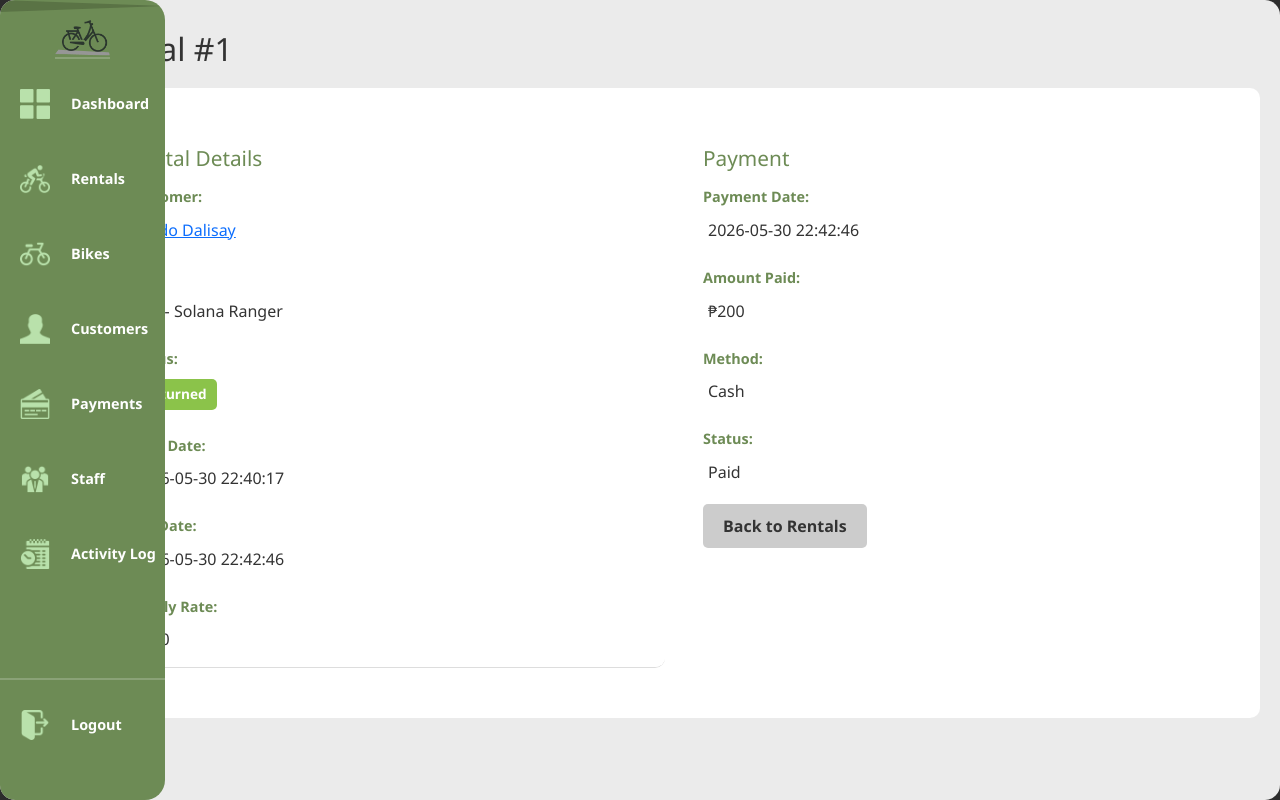
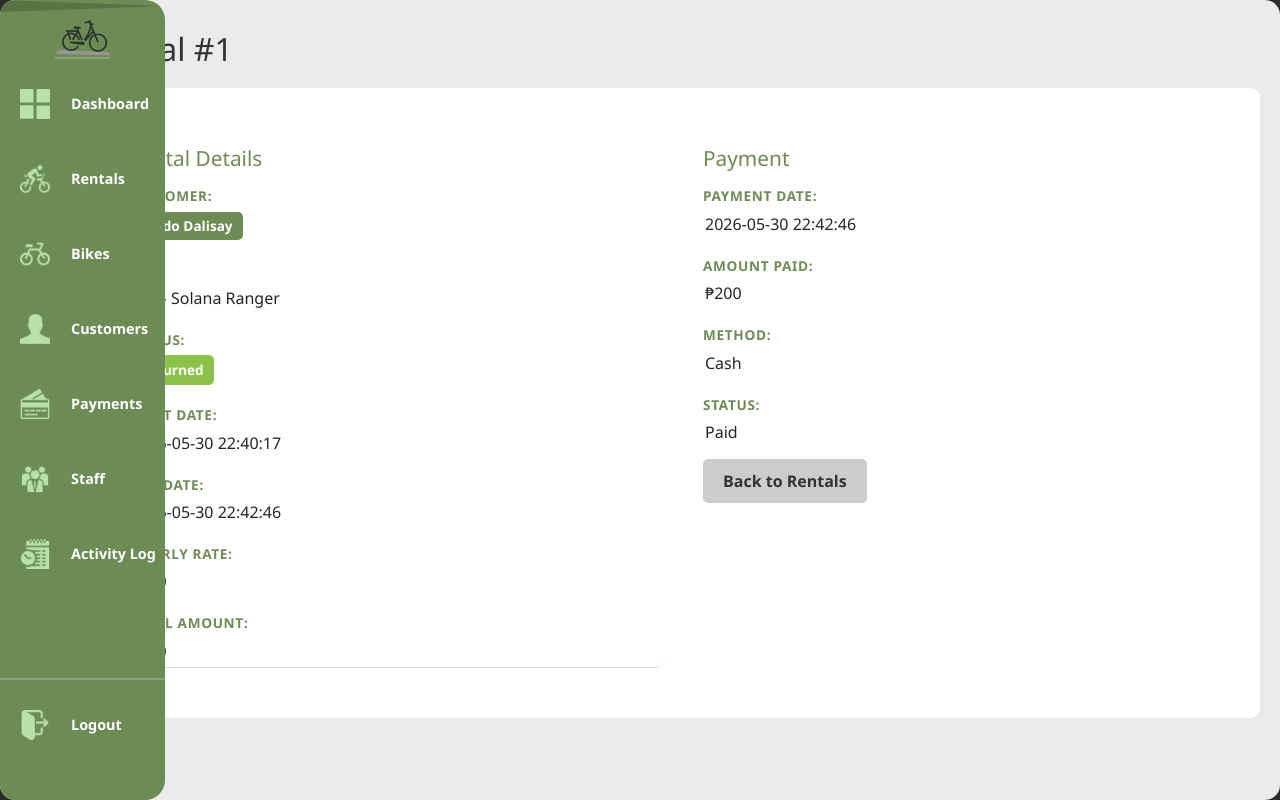
Before and after one commit to stebbn/Wheelie, a Flask app: page /rental/1 in a window 1280 px wide. Run offline with Flask 3, Linux system fonts and the light colour scheme; the visitor is signed in with stand-in values (Sample User, id 1); parts of the project's set-up code (start-up, migrations or seed data) failed here and were passed over; some libraries are stand-ins or nearby versions.

Commit message:
ui fixes on links & id button change

```diff
--- a/static/style.css
+++ b/static/style.css
@@ -544,14 +544,33 @@ table a:hover {
 }
 
 .detail-item .label {
-    font-weight: bold;
+    font-weight: 600;
     color: var(--primary-green);
-    font-size: 0.9rem;
+    font-size: 0.85rem;
+    text-transform: uppercase;
+    letter-spacing: 0.05em;
 }
 
 .detail-item .value {
-    color: #333;
-    padding: 5px;
+    font-weight: 500;
+    color: #212529;
+    padding-left: 2px;
+}
+
+.detail-item .value a {
+    display: inline-block;
+    padding: 4px 10px;
+    background-color: var(--primary-green);
+    color: var(--white);
+    border-radius: 5px;
+    text-decoration: none;
+    font-weight: 600;
+    font-size: 0.85rem;
+    transition: background-color 0.3s ease;
+}
+
+.detail-item .value a:hover {
+    background-color: #5a7546;
 }
 
 /* ================= STATUS BADGES ================= */
--- a/templates/customer_detail.html
+++ b/templates/customer_detail.html
@@ -29,7 +29,7 @@
                 <label>Valid ID</label>
                 {% if customer['valid_id'] %}
                 <div>
-                    <button type="button" class="button" data-bs-toggle="modal" data-bs-target="#idModal"
+                    <button type="button" class="btn-primary" data-bs-toggle="modal" data-bs-target="#idModal"
                         sound-type="minor">
                         View current ID
                     </button>
```
